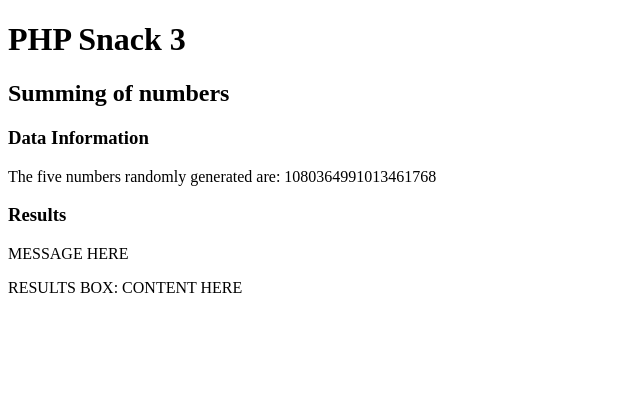
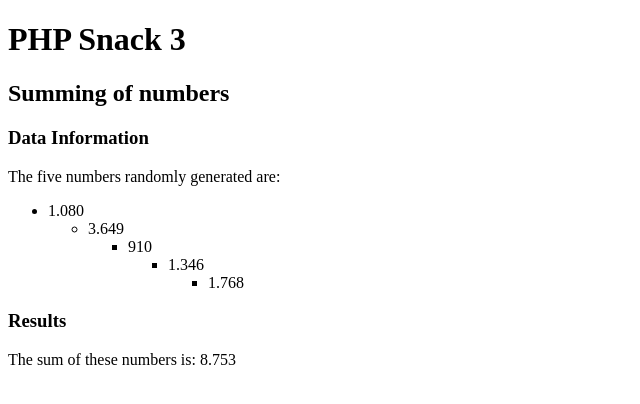
Before and after one commit to PatriziaCrimi/php-snacks-blocco-1a, a PHP site: page / in a window 1280 px wide. Shown: the top 404 px of the page, without its empty margins (0-640 px from the left). Run offline with PHP 8.4, Linux system fonts and the light colour scheme.

Commit message:
Exercise three completed

```diff
--- a/php-snack3/index.php
+++ b/php-snack3/index.php
@@ -11,9 +11,13 @@
   $numbers_array = [];
   $min = 0;
   $max = 5000;
+  $sum = 0;
+
+  // Sum calculation
   for ($i=0; $i < $numbers_quantity; $i++) {
     $random_number = rand($min, $max);
     $numbers_array[] = $random_number;
+    $sum = $sum + $random_number;
   }
 ?>
 <!DOCTYPE html>
@@ -48,9 +52,15 @@
               The five numbers randomly generated are:
               <?php
                 for ($i=0; $i < count($numbers_array); $i++) {
-                  echo $numbers_array[$i];
+              ?>
+              <ul>
+                <li>
+                <?php
+                  echo number_format($numbers_array[$i], 0, ",", ".");
                 }
-              ?>
+                ?>
+                </li>
+              </ul>
             </p>
           </div>
         </div>
@@ -58,19 +68,14 @@
           <!-- Results -->
           <div id="results">
             <h3>Results</h3>
-            <div class="message">
-              <p>
-                MESSAGE HERE
-              </p>
-            </div>
             <div class="results-box">
               <p>
+                The sum of these numbers is:
                 <span>
-                  RESULTS BOX:
+                  <?php
+                  echo number_format($sum, 0, ",", ".");
+                  ?>
                 </span>
-                <?php
-                  echo 'CONTENT HERE';
-                ?>
               </p>
             </div>
           </div>
```
